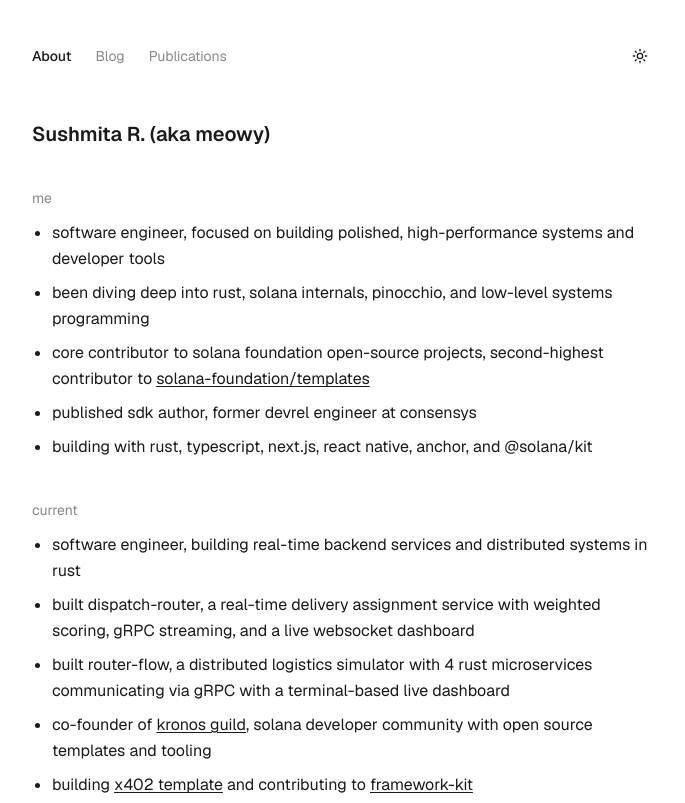
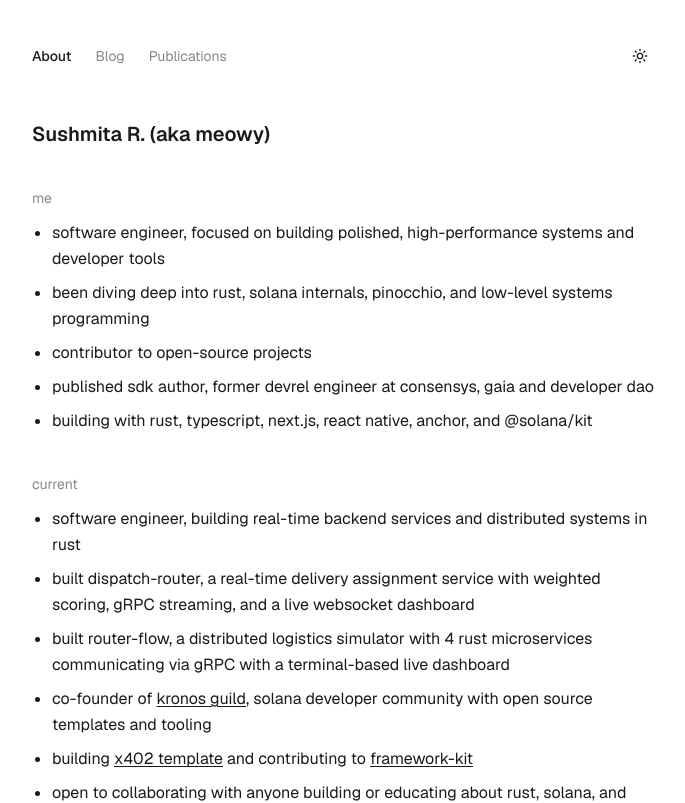
Before and after one commit to meowyx/meowy-blog, a Next.js app: page / in a window 1280 px wide. Shown: the top 803 px of the page, without its empty margins (296-981 px from the left). Built offline with nearby package versions, Linux system fonts and the light colour scheme.

Commit message:
feat: add topics

```diff
--- a/app/page.tsx
+++ b/app/page.tsx
@@ -31,17 +31,10 @@
               low-level systems programming
             </li>
             <li>
-              core contributor to solana foundation open-source projects,
-              second-highest contributor to{" "}
-              <LinkPreview
-                href="https://github.com/solana-foundation/solana-com"
-                className="underline underline-offset-2"
-              >
-                solana-foundation/templates
-              </LinkPreview>
+              contributor to open-source projects
             </li>
             <li>
-              published sdk author, former devrel engineer at consensys
+              published sdk author, former devrel engineer at consensys, gaia and developer dao
             </li>
             <li>
               building with rust, typescript, next.js, react native, anchor,
```
